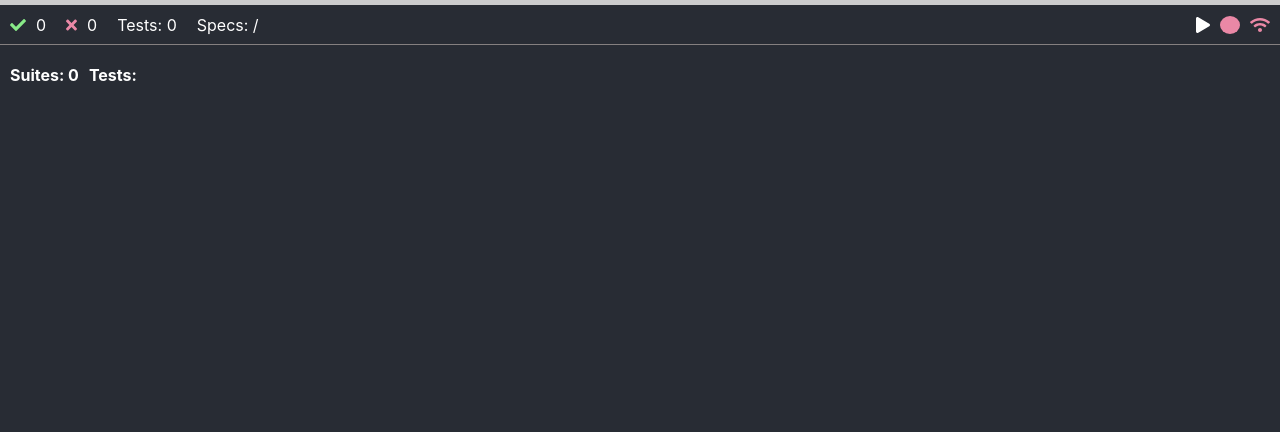
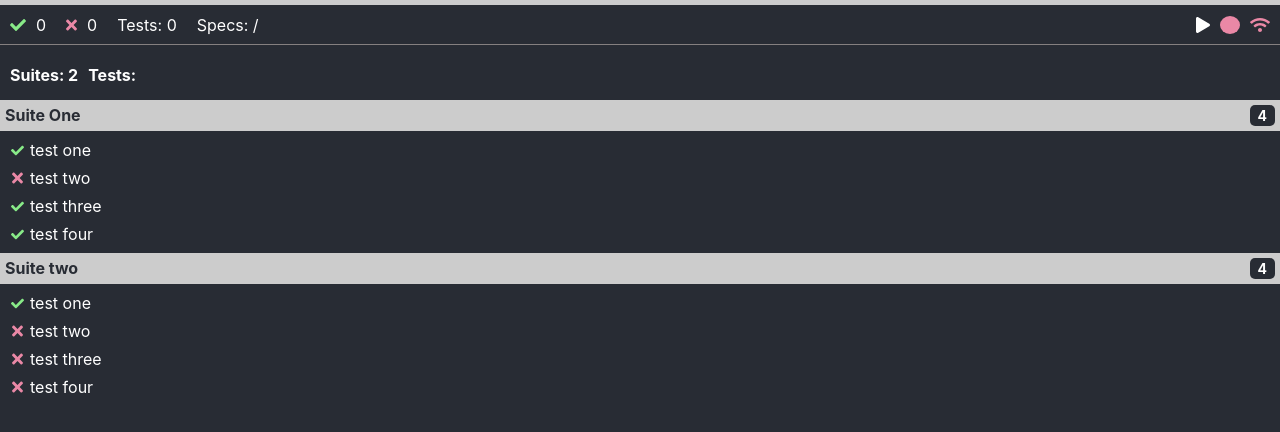
Before and after one commit to israelnyc/cypress-control, a React (Create React App) app in the folder frontend/: page / in a window 1280 px wide. Shown: the top 432 px of the page. Built offline with nearby package versions, Linux system fonts and the light colour scheme.

Commit message:
Add initial fake suites data for development. Add collapsible Panel component and use it for Suites.

```diff
--- a/frontend/package.json
+++ b/frontend/package.json
@@ -7,6 +7,7 @@
     "@fortawesome/fontawesome-svg-core": "^1.2.34",
     "@fortawesome/free-solid-svg-icons": "^5.15.2",
     "@fortawesome/react-fontawesome": "^0.1.14",
+    "classnames": "^2.2.6",
     "cypress": "^6.1.0",
     "cypress-dashboard": "link:./../../cypress-dashboard",
     "eslint-plugin-cypress": "^2.11.2",
--- a/frontend/src/App.js
+++ b/frontend/src/App.js
@@ -19,7 +19,66 @@ class App extends React.Component {
             isConnectedToServer: false,
             isSocketDisconnected: false,
             currentSpec: {
-                suites: []
+                suites: [{
+                    id: 'r1',
+                    title: 'Suite One',
+                    tests: [
+                        {
+                            id: 'r2',
+                            title: 'test one',
+                            status: 'passed',
+                            hasCompleted: true
+                        },
+                        {
+                            id: 'r3',
+                            title: 'test two',
+                            status: 'failed',
+                            hasCompleted: true
+                        },
+                        {
+                            id: 'r4',
+                            title: 'test three',
+                            status: 'passed',
+                            hasCompleted: true
+                        },
+                        {
+                            id: 'r5',
+                            title: 'test four',
+                            status: 'passed',
+                            hasCompleted: true
+                        }
+                    ]
+                },
+                {
+                    id: 'r6',
+                    title: 'Suite two',
+                    tests: [
+                        {
+                            id: 'r7',
+                            title: 'test one',
+                            status: 'passed',
+                            hasCompleted: true
+                        },
+                        {
+                            id: 'r8',
+                            title: 'test two',
+                            status: 'failed',
+                            hasCompleted: true
+                        },
+                        {
+                            id: 'r9',
+                            title: 'test three',
+                            status: 'failed',
+                            hasCompleted: true
+                        },
+                        {
+                            id: 'r10',
+                            title: 'test four',
+                            status: 'failed',
+                            hasCompleted: true
+                        }
+                    ]
+                }]
             },
             currentTest: {},
             completedSpecs: []
--- /dev/null
+++ b/frontend/src/components/Panel.css
@@ -0,0 +1,7 @@
+.panel {
+    overflow: hidden;
+}
+
+.panel .title-bar.is-collapsible {
+    cursor: pointer;
+}
--- /dev/null
+++ b/frontend/src/components/Panel.js
@@ -0,0 +1,68 @@
+import React, { Component } from 'react'
+import './Panel.css'
+import classNames from 'classnames'
+
+class Panel extends Component {
+    static defaultProps = {
+        classNames: {},
+        isCollapsible: true
+    }
+
+    state = {
+        isCollapsed: false
+    }
+
+    constructor(props) {
+        super(props)
+
+        this.container = React.createRef()
+    }
+
+    componentDidMount() {
+        const panel = this.container.current
+        const titleBar = panel.querySelector('.title-bar')
+        const titleBarHeight = titleBar.offsetHeight
+
+        if(this.props.isCollapsible) {
+            titleBar.addEventListener('click', () => {
+                panel.style.height = this.state.isCollapsed ? 'auto' : titleBarHeight + 'px'
+
+                this.setState({
+                    isCollapsed: !this.state.isCollapsed
+                })
+            })
+        }
+    }
+
+    render() {
+        return (
+            <div ref={this.container} className={
+                classNames(
+                    'panel',
+                    this.props.classNames.panel || ''
+                )}>
+
+                <div className={
+                    classNames(
+                        'title-bar',
+                        {'is-collapsible': this.props.isCollapsible},
+                        this.props.classNames.title || ''
+                    )}>
+
+                    {this.props.title}
+                </div>
+
+                <div className={
+                    classNames(
+                        'content',
+                        this.props.classNames.content || ''
+                    )}>
+
+                    {this.props.content}
+                </div>
+            </div>
+        )
+    }
+}
+
+export default Panel
--- a/frontend/src/components/Spec.js
+++ b/frontend/src/components/Spec.js
@@ -16,9 +16,9 @@ class Spec extends React.Component {
                     <div className="filename">{this.props.rootSuite.file}</div>
                 </div>
 
-                <ul className="suites">
+                <div className="suites">
                     { suites }
-                </ul>
+                </div>
             </div>
         )
     }
--- a/frontend/src/components/Suite.css
+++ b/frontend/src/components/Suite.css
@@ -1,7 +1,3 @@
-.suite {
-    list-style-type: none;
-}
-
 .suite > .title-bar {
     background-color: var(--light-gray);
     color: var(--main-dark-color);
--- a/frontend/src/components/Suite.js
+++ b/frontend/src/components/Suite.js
@@ -1,32 +1,44 @@
 import React from 'react'
 import './Suite.css'
 import Test from './Test'
-
+import Panel from './Panel'
+import classNames from 'classnames'
 class Suite extends React.Component {
-    render() {
-        const tests = this.props.suite.tests.map((test, testIndex) => {
+    get tests() {
+        return this.props.suite.tests.map((test, testIndex) => {
             return <Test key={testIndex} test={test}/>
         })
+    }
 
+    get title() {
+        let _title = [<div key="1" className="title">{this.props.suite.title}</div>]
+
+        if(!this.props.suite.isParentRootSuite) {
+            _title.push(<div key="2" className="meta" title={`${this.tests.length} tests`}>{this.tests.length}</div>)
+        }
+
+        return _title
+    }
+
+    render() {
         return (
-            <li className={
-                `suite ` +
-                `${this.props.suite.isParentRootSuite ? 'root' : ''}`
-                }>
-
-                <div className="title-bar">
-                    <div className="title">{this.props.suite.title}</div>
-                    {!this.props.suite.isParentRootSuite ?
-                        <div className="meta" title={`${tests.length} tests`}>{tests.length}</div>
-                    : ''}
-                </div>
-
-                {tests.length ?
-                    <ul className="tests">
-                        {tests}
-                    </ul>
-                : ''}
-            </li>
+            <Panel
+                title = {this.title}
+                content = {this.tests}
+                classNames = {{
+                    panel: classNames(
+                        'suite',
+                        {
+                            'root': this.props.suite.isParentRootSuite
+                        }
+                    ),
+                    content: classNames(
+                        {
+                            'tests': this.tests.length
+                        }
+                    )
+                }}
+            />
         )
     }
 }
--- a/frontend/src/components/Test.js
+++ b/frontend/src/components/Test.js
@@ -13,7 +13,7 @@ class Test extends React.Component {
             <CurrentTestContext.Consumer>
                 {(data) => {
                     return (
-                        <li className={
+                        <div className={
                             `test` +
                             `${data.id === this.props.test.id ? ' current' : ''}`}>
 
@@ -24,7 +24,7 @@ class Test extends React.Component {
                                 <FontAwesomeIcon icon={this.props.test.status === 'passed' ? faCheck : faTimes} />
                             </div>
                             <div className="title">{this.props.test.title}</div>
-                        </li>
+                        </div>
                     )
                 }}
             </CurrentTestContext.Consumer>
```
Also changed, not shown: 1 other file (tests, documents, lock files or other folders).
